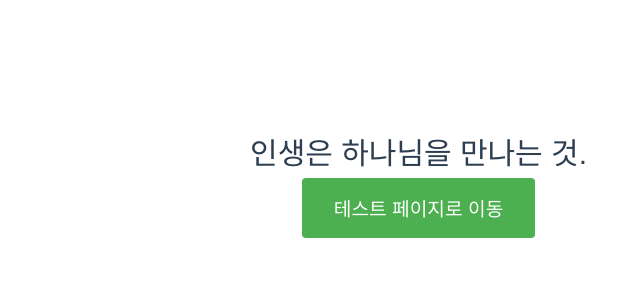
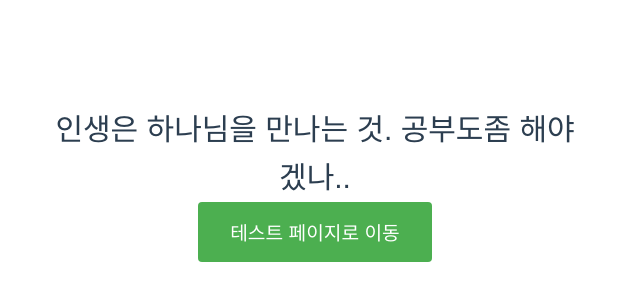
Before and after one commit to Hanamo777/test, a Vue app in the folder frontend/: page / in a window 1280 px wide. Shown: the part 216-516 px from the top of the page, without its empty margins (21-661 px from the left). Built offline with nearby package versions, Linux system fonts and the light colour scheme.

Commit message:
ci cd test 111

```diff
--- a/frontend/src/views/HomeView.vue
+++ b/frontend/src/views/HomeView.vue
@@ -1,6 +1,6 @@
 <template>
   <div class="home">
-    <h1> 인생은 하나님을 만나는 것. </h1>
+    <h1> 인생은 하나님을 만나는 것. 공부도좀 해야겠나..</h1>
     <button @click="$router.push('/test')" class="test-button">테스트 페이지로 이동</button>
   </div>
 </template>
```
